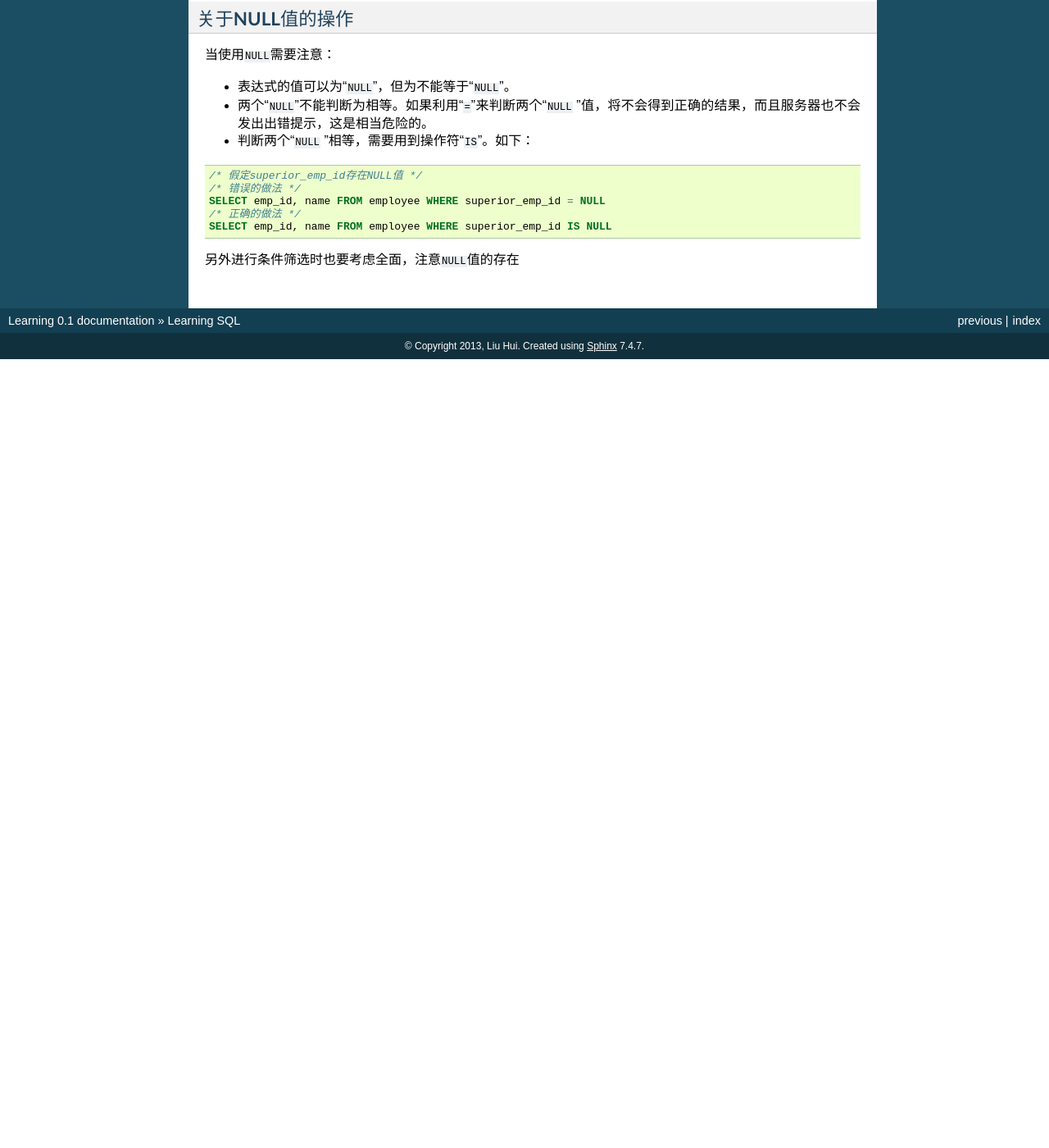
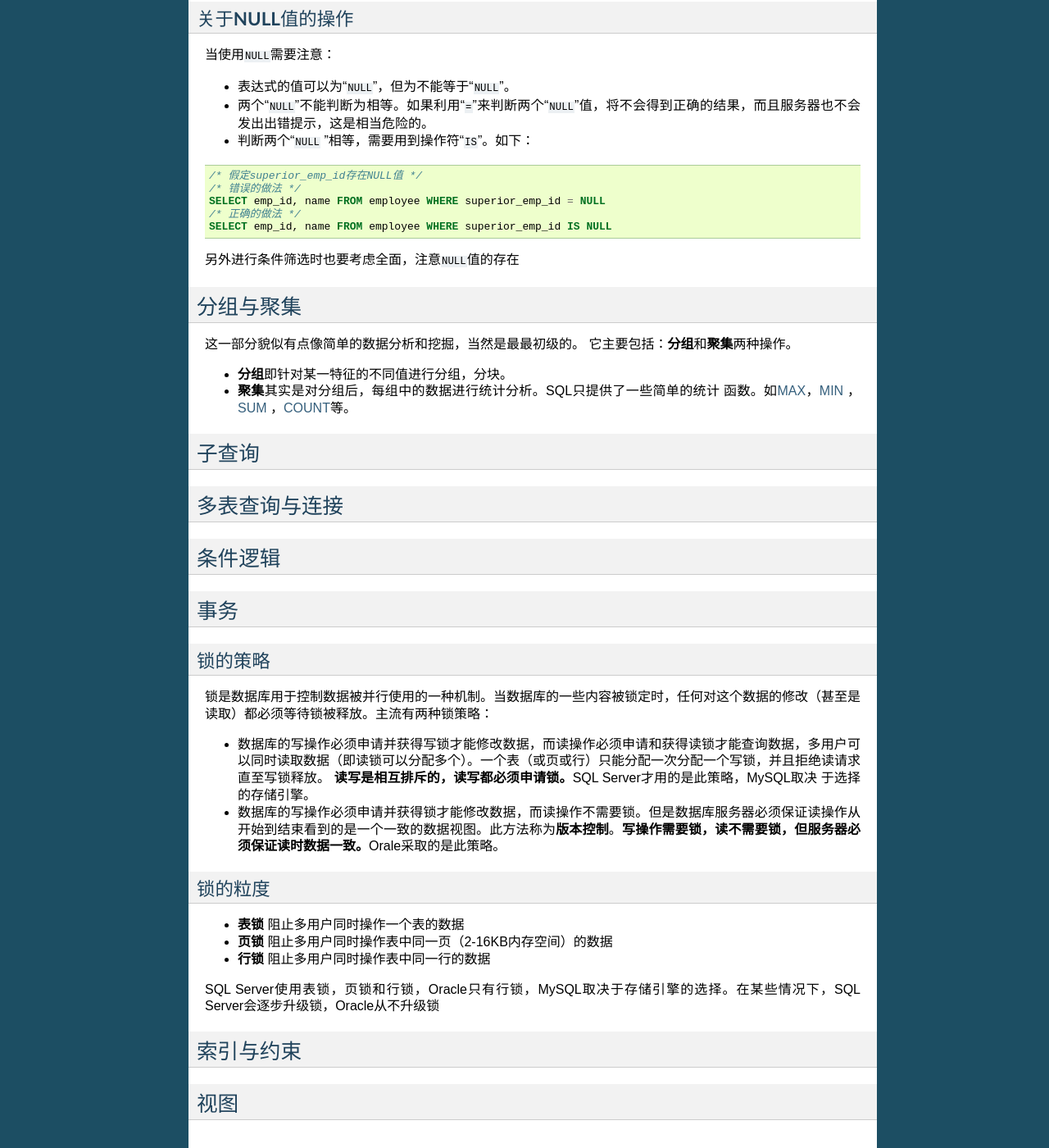
Before and after one commit to huiliu/learning.docs.hui, a Sphinx documentation site: the page built from source/sql.rst, in a window 1280 px wide and 1400 px high, scrolled down 1377 px. Shown: the whole window at 82% size. Built offline with Sphinx 7.4.7, drawn with Linux system fonts in a browser that asks for light colours; formulas are drawn with MathJax 3; before the commit the page ends 1815 px from its top, so only the background shows below that; some of the changed text lies outside the part shown.

Commit message:
UPDATE learning SQL
添加了学习SQL的一些重点索引，内容还在学习熟习中
准备学习数据库的高可用

```diff
--- a/source/sql.rst
+++ b/source/sql.rst
@@ -3,7 +3,8 @@ Learning SQL
 学习SQL的一些基本语法。
 
 一些基本术语：\ **实体**\ ，\ **列**\ ，\ **行**\ ，\ **表**\ ，\ **结果集**\
-，\ **主键**\ ，\ **外键**\ 。
+，\ **主键**\ ，\ **外键**\ ，\ **事务**\ ，\ **索引**\ ，\ **视图**\ ，\ **约\
+束**\ 。
 
 SQL语言可以分为几个模块：\ **SQL方案语句**\ ，用于定义存储于数据库中的数据结\
 构；\ **SQL数据语句**\ ，用于操作数据库中的数据；\ **SQL事务语句**\ ，用于开\
@@ -89,7 +90,8 @@ SQL语言可以分为几个模块：\ **SQL方案语句**\ ，用于定义存储
 当使用\ ``NULL``\ 需要注意：
 
 * 表达式的值可以为“\ ``NULL``\ ”，但为不能等于“\ ``NULL``\ ”。
-* 两个“\ ``NULL``\ ”不能判断为相等。如果利用“\ ``=``\ ”来判断两个“\ ``NULL`` \”值，将不会得到正确的结果，而且服务器也不会发出出错提示，这是相当危险的。
+* 两个“\ ``NULL``\ ”不能判断为相等。如果利用“\ ``=``\ ”来判断两个“\ ``NULL``\ ”\
+  值，将不会得到正确的结果，而且服务器也不会发出出错提示，这是相当危险的。
 * 判断两个“\ ``NULL`` ”相等，需要用到操作符“\ ``IS``\ ”。如下：
 
 .. sourcecode:: sql
@@ -101,3 +103,67 @@ SQL语言可以分为几个模块：\ **SQL方案语句**\ ，用于定义存储
     SELECT emp_id, name FROM employee WHERE superior_emp_id IS NULL
 
 另外进行条件筛选时也要考虑全面，注意\ ``NULL``\ 值的存在
+
+分组与聚集
+==========
+这一部分貌似有点像简单的数据分析和挖掘，当然是最最初级的。
+它主要包括：\ **分组**\ 和\ **聚集**\ 两种操作。
+
+* **分组**\ 即针对某一特征的不同值进行分组，分块。
+* **聚集**\ 其实是对分组后，每组中的数据进行统计分析。SQL只提供了一些简单的统计
+  函数。如\ MAX_\ ，\ MIN_ \ ，SUM_ \ ，COUNT_\ 等。
+
+.. _MAX:
+
+.. _MIN:
+
+.. _SUM:
+
+.. _COUNT:
+
+子查询
+======
+
+
+
+多表查询与连接
+==============
+
+
+
+条件逻辑
+========
+
+
+
+
+事务
+====
+锁的策略
+---------
+锁是数据库用于控制数据被并行使用的一种机制。当数据库的一些内容被锁定时，任何对\
+这个数据的修改（甚至是读取）都必须等待锁被释放。主流有两种锁策略：
+
+* 数据库的写操作必须申请并获得写锁才能修改数据，而读操作必须申请和获得读锁才能\
+  查询数据，多用户可以同时读取数据（即读锁可以分配多个）。一个表（或页或行）只\
+  能分配一次分配一个写锁，并且拒绝读请求直至写锁释放。
+  **读写是相互排斥的，读写都必须申请锁。**\ SQL Server才用的是此策略，MySQL取决\  于选择的存储引擎。
+* 数据库的写操作必须申请并获得锁才能修改数据，而读操作不需要锁。但是数据库服务\
+  器必须保证读操作从开始到结束看到的是一个一致的数据视图。此方法称为\ **版本控\
+  制**\ 。\ **写操作需要锁，读不需要锁，但服务器必须保证读时数据一致。**\ Orale\
+  采取的是此策略。
+
+锁的粒度
+--------
+* **表锁**  阻止多用户同时操作一个表的数据
+* **页锁**  阻止多用户同时操作表中同一页（2-16KB内存空间）的数据
+* **行锁**  阻止多用户同时操作表中同一行的数据
+
+SQL Server使用表锁，页锁和行锁，Oracle只有行锁，MySQL取决于存储引擎的选择。在某\些情况下，SQL Server会逐步升级锁，Oracle从不升级锁
+
+
+索引与约束
+==========
+
+视图
+====
```
